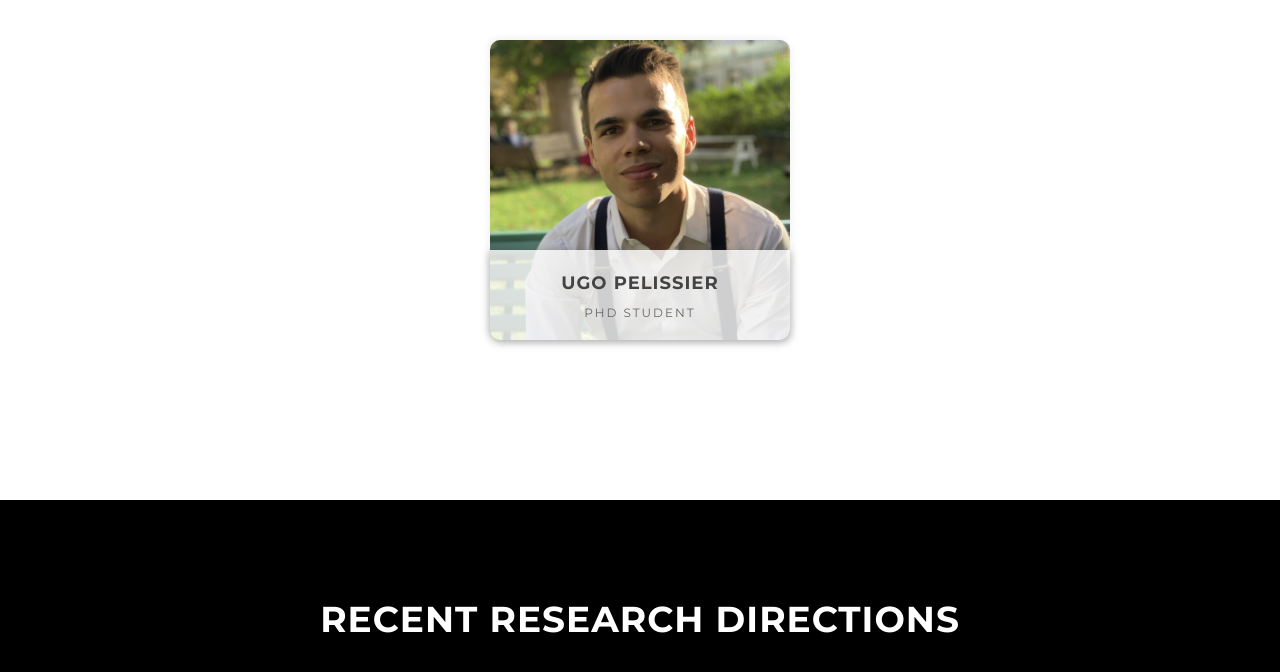
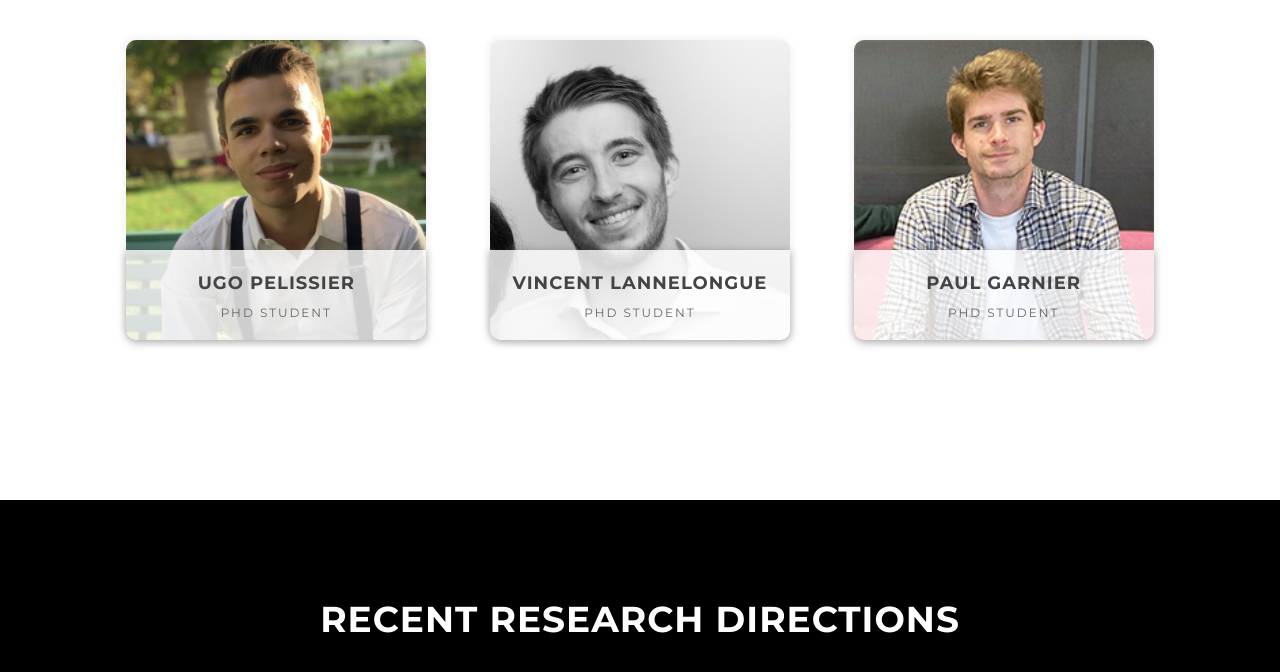
Before and after one commit to CURE-ERC/CURE-ERC.github.io, a website: page index.html in a window 1280 px wide. Shown: the part 2714-3386 px from the top of the page. Drawn offline with nearby package versions, Linux system fonts and the light colour scheme.

Commit message:
Adding members and updating publication links

```diff
--- a/index.html
+++ b/index.html
@@ -158,6 +158,26 @@
                             </ul>
                         </div>
                     </div>
+                    <div class="about-thumb">
+                        <img src="avatars/V-Lannelongue.jpeg" alt="Lannelongue">
+                        <div class="about-des">
+                            <h3>Vincent Lannelongue</h3>
+                            <h4>PhD Student</h4>
+                            <ul class="social-icon">
+                                <li><a href="https://www.linkedin.com/in/vincent-lannelongue-8bb968197/" class="fa fa-linkedin"></a></li>
+                            </ul>
+                        </div>
+                    </div>
+                    <div class="about-thumb">
+                        <img src="avatars/P-Garnier.png" alt="Garnier">
+                        <div class="about-des">
+                            <h3>Paul Garnier</h3>
+                            <h4>PhD Student</h4>
+                            <ul class="social-icon">
+                                <li><a href="https://www.linkedin.com/in/paul-garnier-6b7481149/" class="fa fa-linkedin"></a></li>
+                            </ul>
+                        </div>
+                    </div>
                 </div>
             </div>
         </section>
```
Also changed, not shown: pages/AnXplore/AnXplore.html (+1 -1 lines), pages/cow/cow.html (+1 -1 lines), avatars/P-Garnier.png (added), avatars/V-Lannelongue.jpeg (added).
